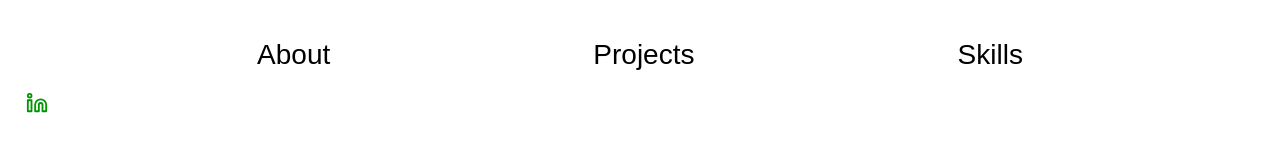
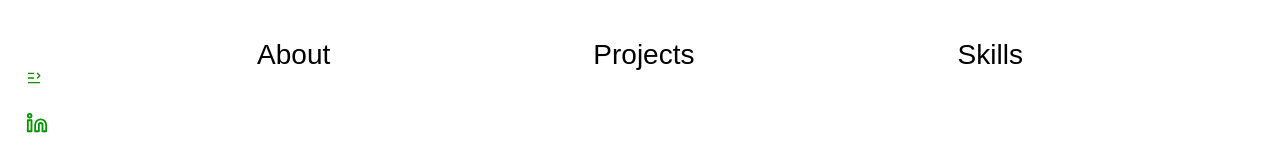
Before and after one commit to Dariusz8/portfolio, a React (Create React App) app: page / in a window 1280 px wide. Shown: the part 130-290 px from the top of the page. Built offline with nearby package versions, Linux system fonts and the light colour scheme.

Commit message:
portfolio - contextProper

```diff
--- a/src/components/Header.js
+++ b/src/components/Header.js
@@ -1,13 +1,14 @@
-import React, { useContext } from "react";
+import React, { useContext, useState } from "react";
 import styled  from "styled-components";
 import {FiLinkedin} from "react-icons/fi";
 import {FiGithub} from "react-icons/fi";
 import {TfiEmail} from "react-icons/tfi";
 import {RiMenuUnfoldLine} from "react-icons/ri"
-import { ThemeContext } from "./ThemeContext";
+import  ThemeContext  from "./ThemeContext";
 
 const Header = () =>{
     const { nightOn, setNightOn, sunOn, setSunOn } = useContext(ThemeContext);
+    const [MenuActive, setMenuActive] = useState(false);
 
     return(
         <div>
@@ -16,7 +17,7 @@ const Header = () =>{
         <HeadTopContainer>
             <HeadName>Dariusz Czeczuk</HeadName>
             <HeadLinks>
-
+                <div><RiMenuUnfoldLine/></div>
                 <HeadLink href="https://www.linkedin.com/in/dariusz-czeczuk/" target="_blank" rel="noopener noreferrer"><Linkedin><FiLinkedin/></Linkedin></HeadLink>
                 <HeadLink href="https://github.com/dariusz8" target="_blank" rel="noopener noreferrer"><Github><FiGithub/></Github></HeadLink>
                 <HeadLink href="mailto:dariusz.czeczuk@hotmail.com"><Email><TfiEmail/></Email></HeadLink>
--- a/src/components/ThemeContext.js
+++ b/src/components/ThemeContext.js
@@ -1,8 +1,8 @@
 import React, { createContext, useState} from "react";
 
-export const ThemeContext = createContext();
+const ThemeContext = createContext();
 
-export const ThemeContextProvider= ({children}) => {
+export const ThemeContextProvider= ({ children }) => {
     const [nightOn, setNightOn] = useState(false);
     const [sunOn, setSunOn] = useState(true);
 
@@ -13,6 +13,4 @@ export const ThemeContextProvider= ({children}) => {
     )
 }
 
-// export function useTheme() {
-//     return useContext(ThemeContext)
-// }
+export default ThemeContext;
```
